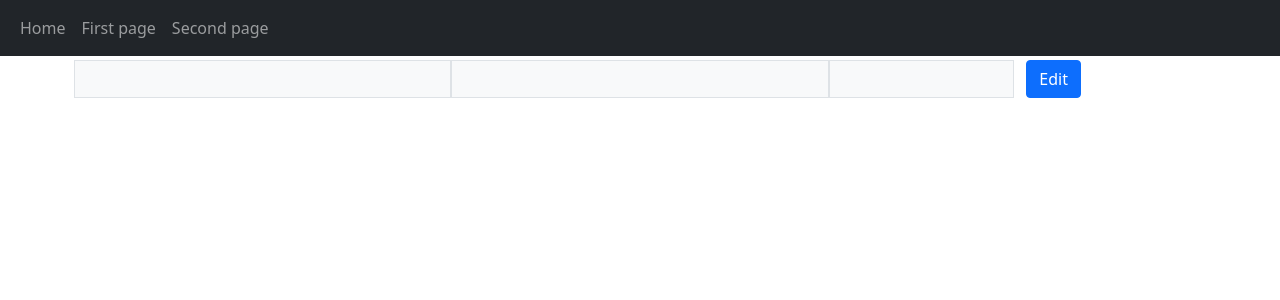
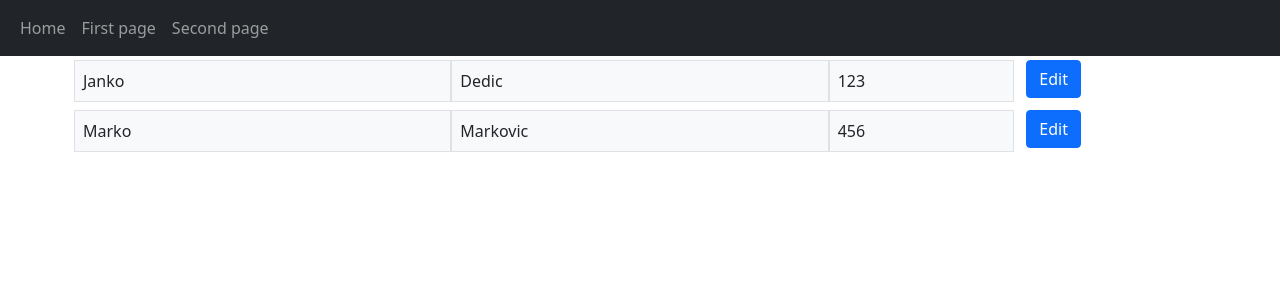
Before and after one commit to JankoDedic/iteh-domaci3, a React app: page / in a window 1280 px wide. Shown: the top 300 px of the page. Built offline with nearby package versions, Linux system fonts and the light colour scheme.

Commit message:
Store array of contacts in ContactList

```diff
--- a/src/components/App.js
+++ b/src/components/App.js
@@ -1,6 +1,6 @@
 import { Link } from 'react-router-dom'
 
-import { ContactInfoOrEdit } from './ContactInfoOrEdit'
+import { ContactList } from './ContactList'
 import { NavBar } from './NavBar'
 
 export function App() {
@@ -9,10 +9,7 @@ export function App() {
       <NavBar />
 
       <div className="container">
-        <ContactInfoOrEdit
-          firstName="Janko"
-          lastName="Dedic"
-          phoneNumber="123" />
+        <ContactList />
       </div>
     </div>
   )
--- a/src/components/ContactInfoOrEdit.js
+++ b/src/components/ContactInfoOrEdit.js
@@ -3,17 +3,21 @@ import { useState } from 'react'
 import { ContactEdit } from './ContactEdit'
 import { ContactInfo } from './ContactInfo'
 
-export function ContactInfoOrEdit() {
-  const [firstName, setFirstName] = useState('')
-  const [lastName, setLastName] = useState('')
-  const [phoneNumber, setPhoneNumber] = useState('')
+export function ContactInfoOrEdit(props) {
+  const [firstName, setFirstName] = useState(props.firstName)
+  const [lastName, setLastName] = useState(props.lastName)
+  const [phoneNumber, setPhoneNumber] = useState(props.phoneNumber)
   const [editing, setEditing] = useState(false)
 
   const handleFirstNameChange = (event) => setFirstName(event.target.value)
   const handleLastNameChange = (event) => setLastName(event.target.value)
   const handlePhoneNumberChange = (event) => setPhoneNumber(event.target.value)
   const handleEdit = () => setEditing(true)
-  const handleSave = () => setEditing(false)
+
+  const handleSave = () => {
+    props.onSave({ firstName, lastName, phoneNumber })
+    setEditing(false)
+  }
 
   return (
     editing ?
@@ -27,9 +31,9 @@ export function ContactInfoOrEdit() {
         onSave={handleSave} />
     :
       <ContactInfo
-        firstName={firstName}
-        lastName={lastName}
-        phoneNumber={phoneNumber}
+        firstName={props.firstName}
+        lastName={props.lastName}
+        phoneNumber={props.phoneNumber}
         onEdit={handleEdit} />
   )
 }
--- a/src/components/ContactList.js
+++ b/src/components/ContactList.js
@@ -1,11 +1,34 @@
-import { ContactInfo } from './ContactInfo'
+import { useState } from 'react'
+
+import { ContactInfoOrEdit } from './ContactInfoOrEdit'
 
 export function ContactList() {
+  const [contacts, setContacts] = useState([{
+    firstName: 'Janko',
+    lastName: 'Dedic',
+    phoneNumber: '123'
+  }, {
+    firstName: 'Marko',
+    lastName: 'Markovic',
+    phoneNumber: '456'
+  }])
+
+  const handleSave = (index) => (contact) => {
+    const contactsCopy = [...contacts]
+    contactsCopy[index] = contact
+    setContacts(contactsCopy)
+  }
+
   return (
-    <div>
-      <ContactInfo firstName="Janko" lastName="Dedic" phoneNumber="123" />
-      <ContactInfo firstName="Janko" lastName="Dedic" phoneNumber="123" />
-      <ContactInfo firstName="Janko" lastName="Dedic" phoneNumber="123" />
-    </div>
+    <div>{
+      contacts.map((contact, index) =>
+        <ContactInfoOrEdit
+          key={index}
+          onSave={handleSave(index)}
+          firstName={contact.firstName}
+          lastName={contact.lastName}
+          phoneNumber={contact.phoneNumber} />
+      )
+    }</div>
   )
 }
```
